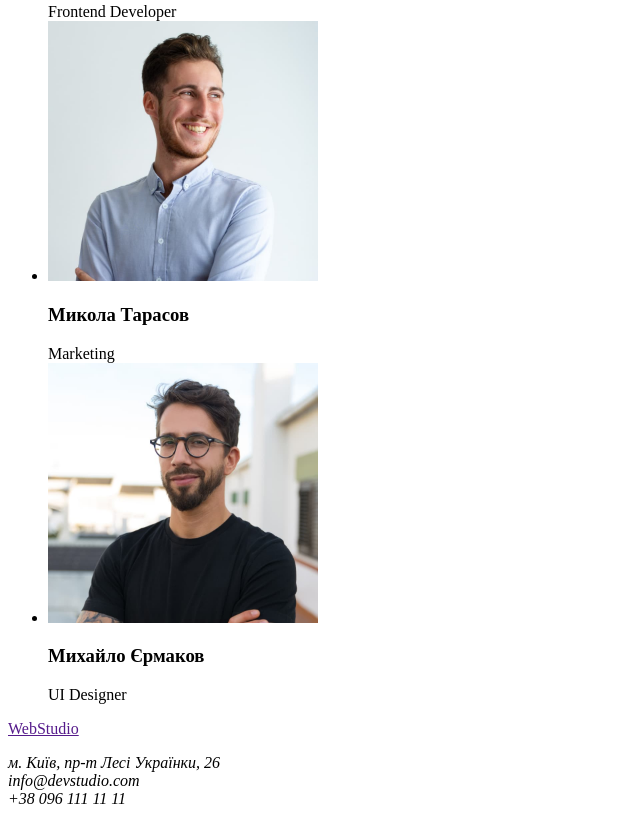
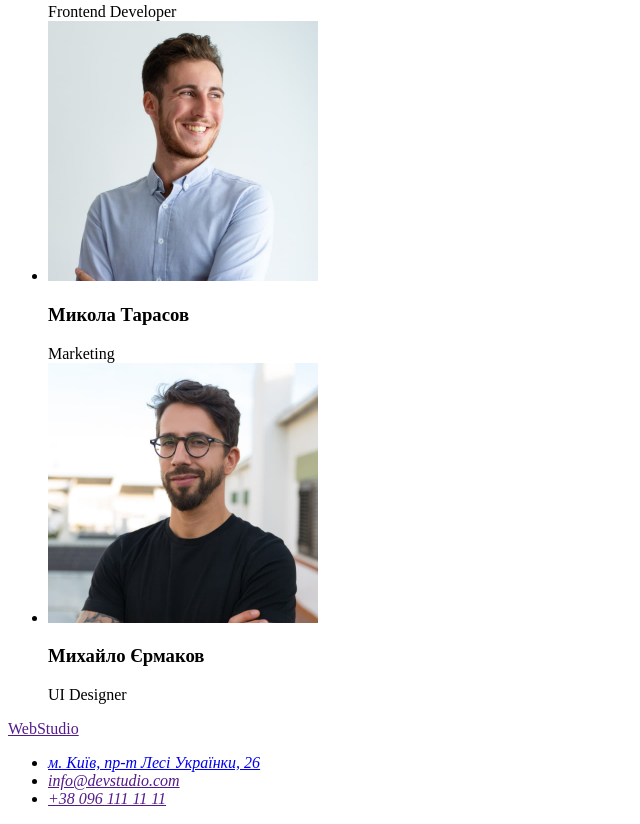
Before and after one commit to ISokolovska/goit-markup-hw-01, a plain HTML site: page index.html in a window 1280 px wide. Shown: the part 2310-3134 px from the top of the page, without its empty margins (0-640 px from the left). Drawn offline with Linux system fonts and the light colour scheme.

Commit message:
Редактирование кнопки, футера

```diff
--- a/index.html
+++ b/index.html
@@ -30,7 +30,7 @@
           Ефективні рішення для <br />
           вашого бізнесу
         </h1>
-        <button>Замовити послугу</button>
+        <button type="button">Замовити послугу</button>
       </section>
 
       <!--Особливості-->
@@ -114,11 +114,18 @@
       <a href="">WebStudio</a>
       <!--Контакти-->
       <address>
-        <p>
-          м. Київ, пр-т Лесі Українки, 26 <br />
-          info@devstudio.com <br />
-          +38 096 111 11 11
-        </p>
+        <ul>
+          <li>
+            <a
+              href="https://goo.gl/maps/4yeFiKxMRU1gBtnu8"
+              target="_blank"
+              rel="noopener noreferrer"
+              >м. Київ, пр-т Лесі Українки, 26</a
+            >
+          </li>
+          <li><a href="">info@devstudio.com</a></li>
+          <li><a href="">+38 096 111 11 11</a></li>
+        </ul>
       </address>
     </footer>
   </body>
```
